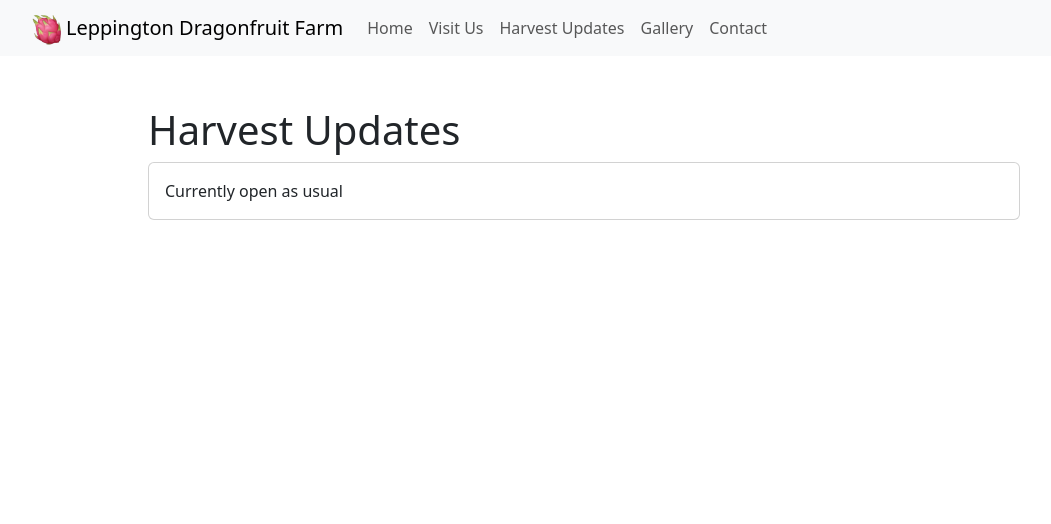
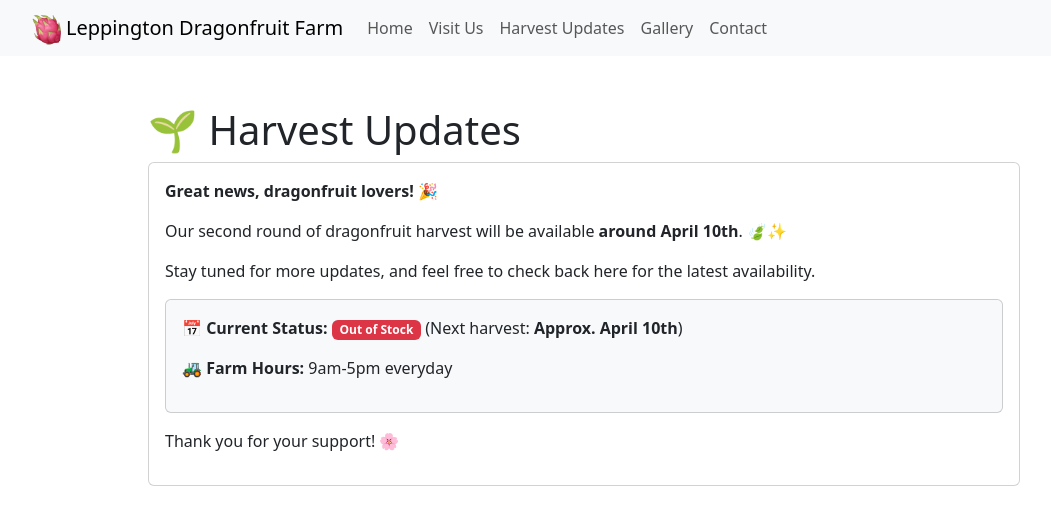
Before and after one commit to jacqui13/leppington-dragonfruit-farm, a Next.js app: page /updates in a window 1280 px wide. Shown: the top 524 px of the page, without its empty margins (56-1107 px from the left). Built offline with nearby package versions, Linux system fonts and the light colour scheme.

Commit message:
Update harvest updates page

```diff
--- a/src/app/updates/page.tsx
+++ b/src/app/updates/page.tsx
@@ -1,12 +1,27 @@
 "use client"
-import { Card, Container } from "react-bootstrap";
+import { Badge, Card, Container } from "react-bootstrap";
 
 export default function Updates() {
     return (
         <Container style={{ height: "90vh", width: "70vw", marginTop: "50px" }}>
-            <h1>Harvest Updates</h1>
+            <h1>🌱 Harvest Updates</h1>
             <Card>
-                <Card.Body>Currently open as usual</Card.Body>
+                <Card.Body>
+                    <p><strong>Great news, dragonfruit lovers! 🎉</strong></p>
+                    <p>
+                        Our second round of dragonfruit harvest will be available <strong>around April 10th</strong>. 🍃✨
+                    </p>
+                    <p>
+                        Stay tuned for more updates, and feel free to check back here for the latest availability.
+                    </p>
+
+                    <Card className="p-3 bg-light">
+                        <p><strong>📅 Current Status:</strong> <Badge bg="danger">Out of Stock</Badge> (Next harvest: <strong>Approx. April 10th</strong>)</p>
+                        <p><strong>🚜 Farm Hours: </strong>9am-5pm everyday</p>
+                    </Card>
+
+                    <p className="mt-3">Thank you for your support! 🌸</p>
+                </Card.Body>
             </Card>
         </Container>
     )
```
